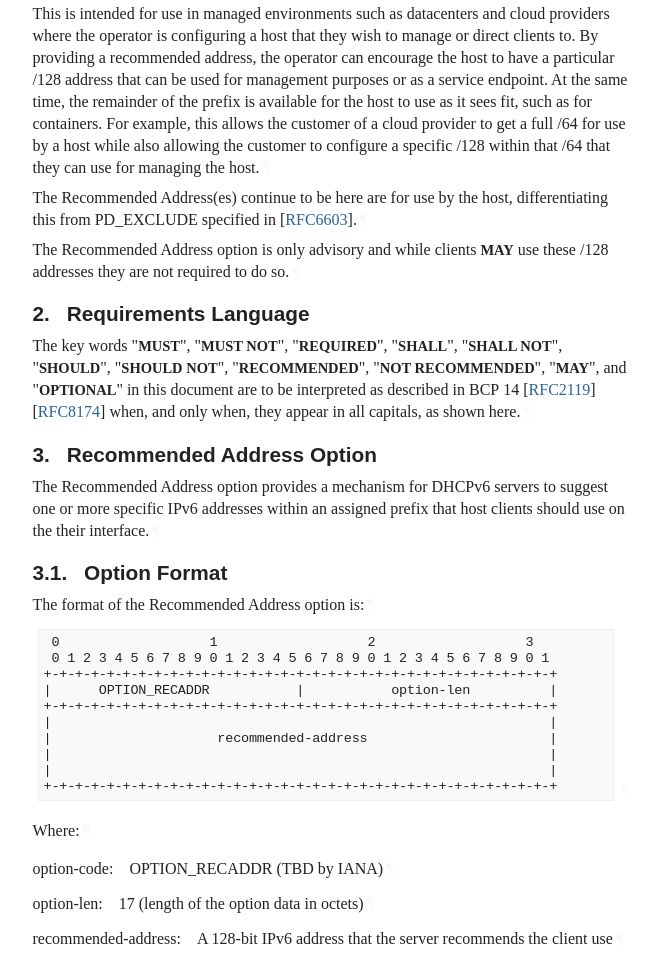
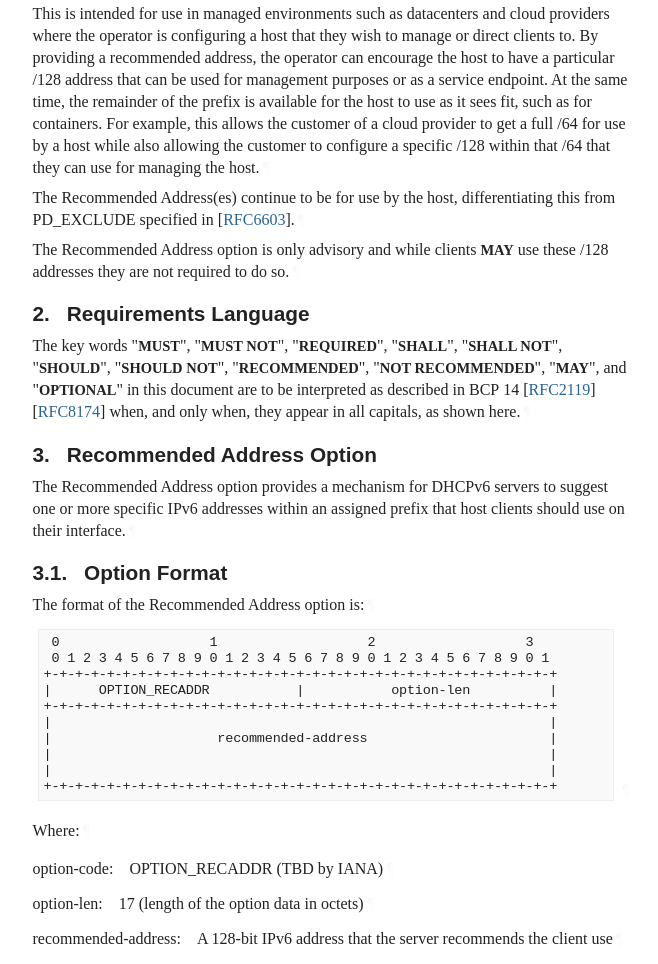
Before and after one commit to enygren/draft-nygren-dhc-recommended-ipv6-address, a plain HTML site: page draft-nygren-dhc-recommended-ipv6-address.html in a window 1280 px wide. Shown: the part 1036-2000 px from the top of the page, without its empty margins (92-750 px from the left). Drawn offline with Linux system fonts and the light colour scheme; a web font is replaced by a local one.

Commit message:
Script updating gh-pages from 9ed07c8. [ci skip]

```diff
--- a/draft-nygren-dhc-recommended-ipv6-address.html
+++ b/draft-nygren-dhc-recommended-ipv6-address.html
@@ -1226,7 +1226,7 @@ svg :is([fill="white"], [fill^="#fff"]) {
 <p id="section-1-1">IA_PD within DHCPv6 <span>[<a href="#RFC8415" class="cite xref">RFC8415</a>]</span> allows clients such as hosts to request IPv6 prefixes, typically for delegation to downstream networks or interfaces. In scenarios such as Unique Prefix Per Host <span>[<a href="#RFC8273" class="cite xref">RFC8273</a>]</span> the host is given the entire prefix and is free to use addresses from it as it sees fit.<a href="#section-1-1" class="pilcrow">¶</a></p>
 <p id="section-1-2">This document defines the Recommended Address option, which can be included within OPTION_IAPREFIX options to suggest one or more specific IPv6 addresses that clients should configure when using the associated prefix. These do not preclude the client from using other addresses within the prefix, such as for temporary addressing.<a href="#section-1-2" class="pilcrow">¶</a></p>
 <p id="section-1-3">This is intended for use in managed environments such as datacenters and cloud providers where the operator is configuring a host that they wish to manage or direct clients to. By providing a recommended address, the operator can encourage the host to have a particular /128 address that can be used for management purposes or as a service endpoint. At the same time, the remainder of the prefix is available for the host to use as it sees fit, such as for containers. For example, this allows the customer of a cloud provider to get a full /64 for use by a host while also allowing the customer to configure a specific /128 within that /64 that they can use for managing the host.<a href="#section-1-3" class="pilcrow">¶</a></p>
-<p id="section-1-4">The Recommended Address(es) continue to be here are for use by the host, differentiating this from PD_EXCLUDE specified in <span>[<a href="#RFC6603" class="cite xref">RFC6603</a>]</span>.<a href="#section-1-4" class="pilcrow">¶</a></p>
+<p id="section-1-4">The Recommended Address(es) continue to be for use by the host, differentiating this from PD_EXCLUDE specified in <span>[<a href="#RFC6603" class="cite xref">RFC6603</a>]</span>.<a href="#section-1-4" class="pilcrow">¶</a></p>
 <p id="section-1-5">The Recommended Address option is only advisory and while clients <span class="bcp14">MAY</span> use these /128 addresses they are not required to do so.<a href="#section-1-5" class="pilcrow">¶</a></p>
 </section>
 </div>
@@ -1246,7 +1246,7 @@ appear in all capitals, as shown here.<a href="#section-2-1" class="pilcrow">¶<
       <h2 id="name-recommended-address-option">
 <a href="#section-3" class="section-number selfRef">3. </a><a href="#name-recommended-address-option" class="section-name selfRef">Recommended Address Option</a>
       </h2>
-<p id="section-3-1">The Recommended Address option provides a mechanism for DHCPv6 servers to suggest one or more specific IPv6 addresses within an assigned prefix that host clients should use on the their interface.<a href="#section-3-1" class="pilcrow">¶</a></p>
+<p id="section-3-1">The Recommended Address option provides a mechanism for DHCPv6 servers to suggest one or more specific IPv6 addresses within an assigned prefix that host clients should use on their interface.<a href="#section-3-1" class="pilcrow">¶</a></p>
 <div id="option-format">
 <section id="section-3.1">
         <h3 id="name-option-format">
```
Also changed, not shown: draft-nygren-dhc-recommended-ipv6-address.txt.
